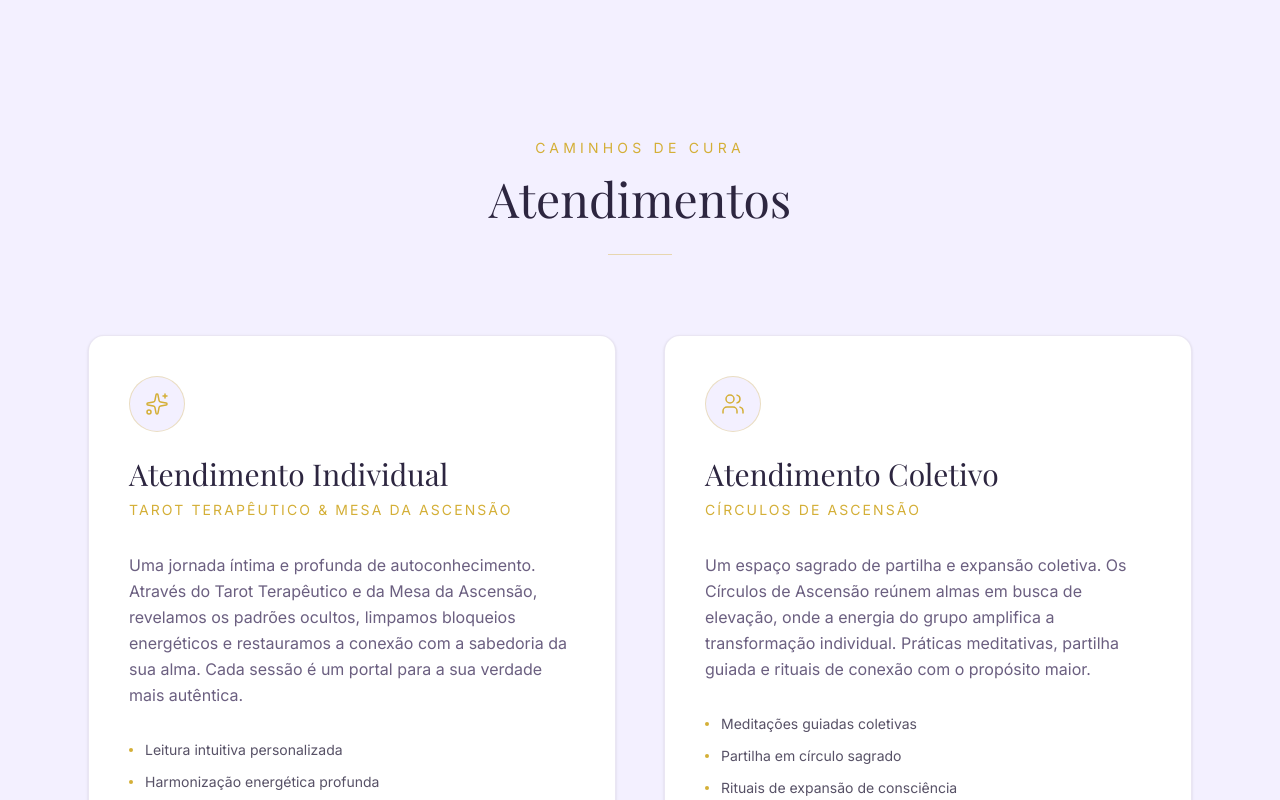
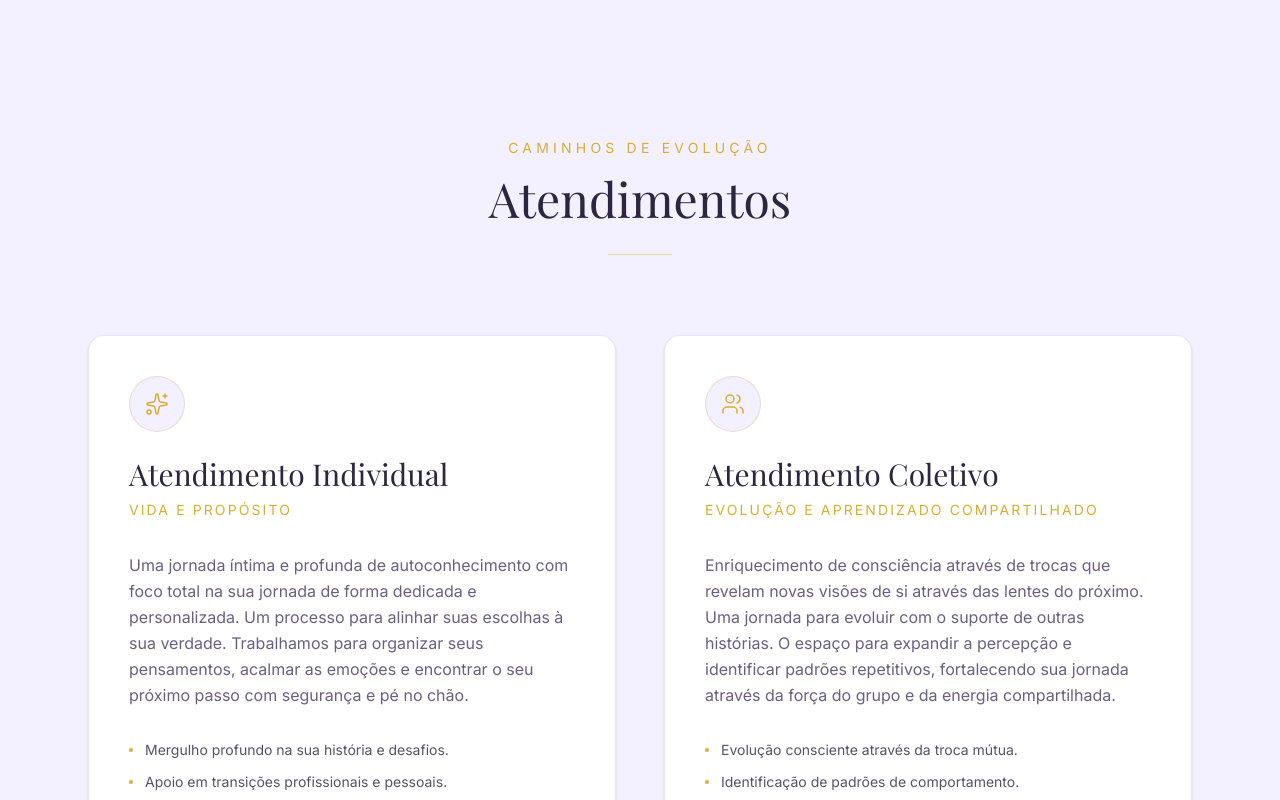
Before and after one commit to yuiterapiaholistica-prog/site-yui-terapia-oficial, a Next.js app: page / in a window 1280 px wide. Shown: the part 1720-2520 px from the top of the page. Built offline with nearby package versions, Linux system fonts and the light colour scheme; a web font is replaced by a local one.

Commit message:
atualizacao dos atendimentos em grupo e individuais

```diff
--- a/components/servicos.tsx
+++ b/components/servicos.tsx
@@ -4,25 +4,25 @@ const services = [
   {
     icon: Sparkles,
     title: "Atendimento Individual",
-    subtitle: "Tarot Terapêutico & Mesa da Ascensão",
+    subtitle: "Vida e Propósito",
     description:
-      "Uma jornada íntima e profunda de autoconhecimento. Através do Tarot Terapêutico e da Mesa da Ascensão, revelamos os padrões ocultos, limpamos bloqueios energéticos e restauramos a conexão com a sabedoria da sua alma. Cada sessão é um portal para a sua verdade mais autêntica.",
+      "Uma jornada íntima e profunda de autoconhecimento com foco total na sua jornada de forma dedicada e personalizada. Um processo para alinhar suas escolhas à sua verdade. Trabalhamos para organizar seus pensamentos, acalmar as emoções e encontrar o seu próximo passo com segurança e pé no chão.",
     features: [
-      "Leitura intuitiva personalizada",
-      "Harmonização energética profunda",
-      "Orientação para decisões conscientes",
+      "Mergulho profundo na sua história e desafios.",
+      "Apoio em transições profissionais e pessoais.",
+      "Organização mental para recuperar a segurança.",
     ],
   },
   {
     icon: Users,
     title: "Atendimento Coletivo",
-    subtitle: "Círculos de Ascensão",
+    subtitle: "Evolução e Aprendizado Compartilhado",
     description:
-      "Um espaço sagrado de partilha e expansão coletiva. Os Círculos de Ascensão reúnem almas em busca de elevação, onde a energia do grupo amplifica a transformação individual. Práticas meditativas, partilha guiada e rituais de conexão com o propósito maior.",
+      "Enriquecimento de consciência através de trocas que revelam novas visões de si através das lentes do próximo. Uma jornada para evoluir com o suporte de outras histórias. O espaço para expandir a percepção e identificar padrões repetitivos, fortalecendo sua jornada através da força do grupo e da energia compartilhada.",
     features: [
-      "Meditações guiadas coletivas",
-      "Partilha em círculo sagrado",
-      "Rituais de expansão de consciência",
+      "Evolução consciente através da troca mútua.",
+      "Identificação de padrões de comportamento.",
+      "Expansão de consciência em ambiente seguro.",
     ],
   },
 ]
@@ -34,7 +34,7 @@ export function Servicos() {
         {/* Header */}
         <div className="mb-20 flex flex-col items-center gap-4 text-center">
           <p className="text-sm uppercase tracking-[0.3em] text-gold">
-            Caminhos de cura
+            Caminhos de Evolução
           </p>
           <h2 className="font-serif text-4xl text-foreground lg:text-5xl">
             Atendimentos
```
